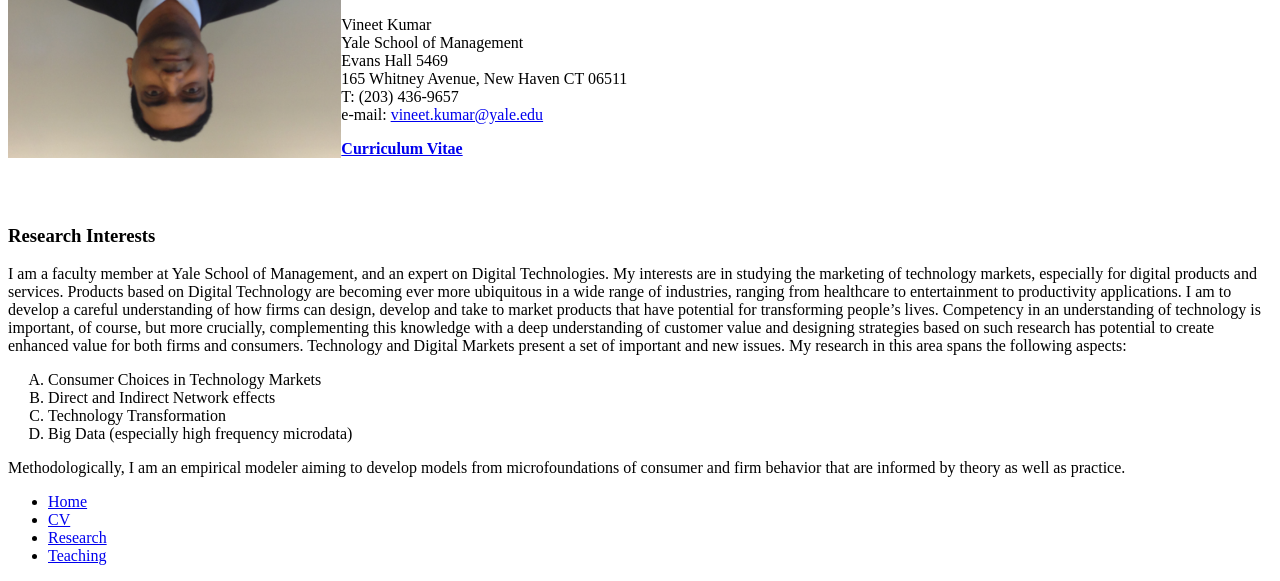
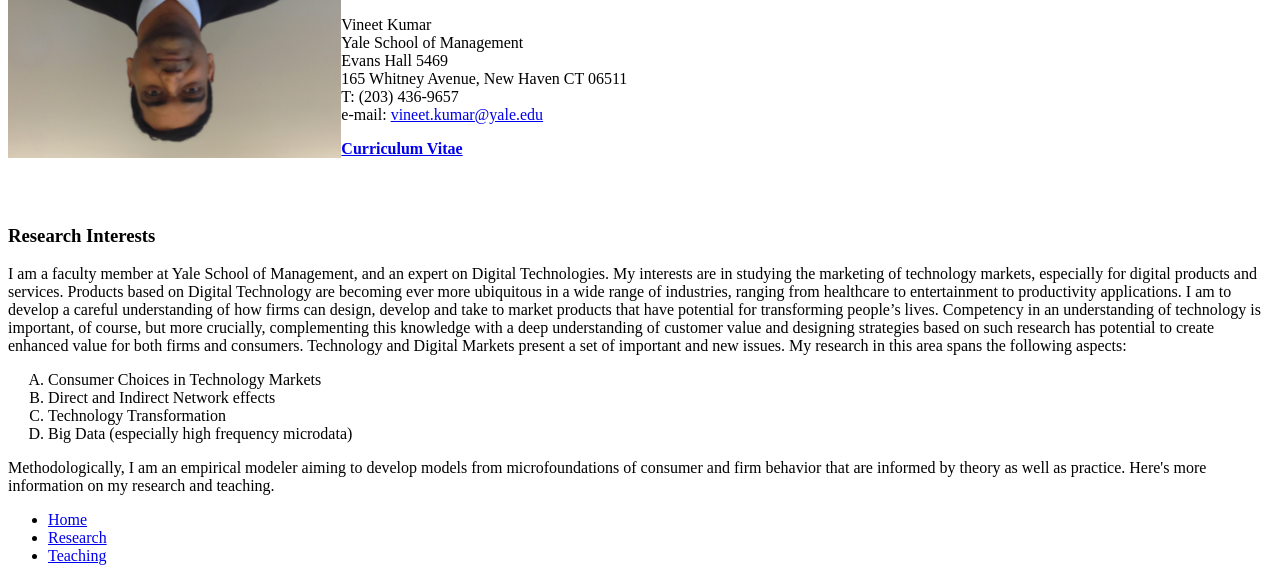
Before and after one commit to vineetkumars/vineetkumars.github.io, a plain HTML site: page index.html in a window 1280 px wide. Shown: the part 240-821 px from the top of the page. Drawn offline with Linux system fonts and the light colour scheme.

Commit message:
Update index.html

```diff
--- a/index.html
+++ b/index.html
@@ -42,9 +42,9 @@ Technology and Digital Markets present a set of important and new issues. My res
 <p>
 Methodologically, I am an empirical modeler aiming to develop models from microfoundations of consumer and firm behavior that are informed by theory as well as practice.
 
+	Here's more information on my research and teaching.
 <ul>
 <li><a href="/">Home</a></li>
-        		<li><a href="/cv.html">CV</a></li>
 	        	<li><a href="/research.html">Research</a></li>
 	        	<li><a href="/teaching.html">Teaching</a></li>
     		</ul>
```
